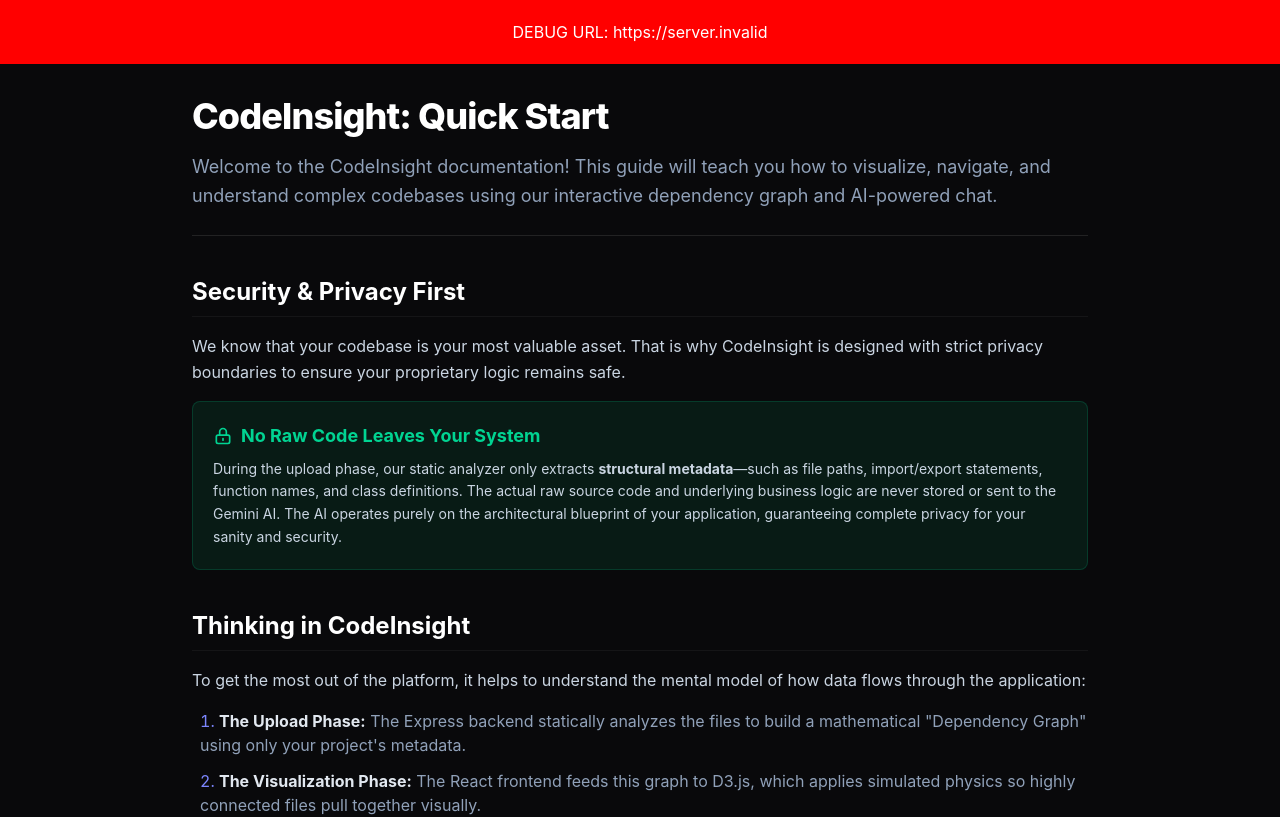
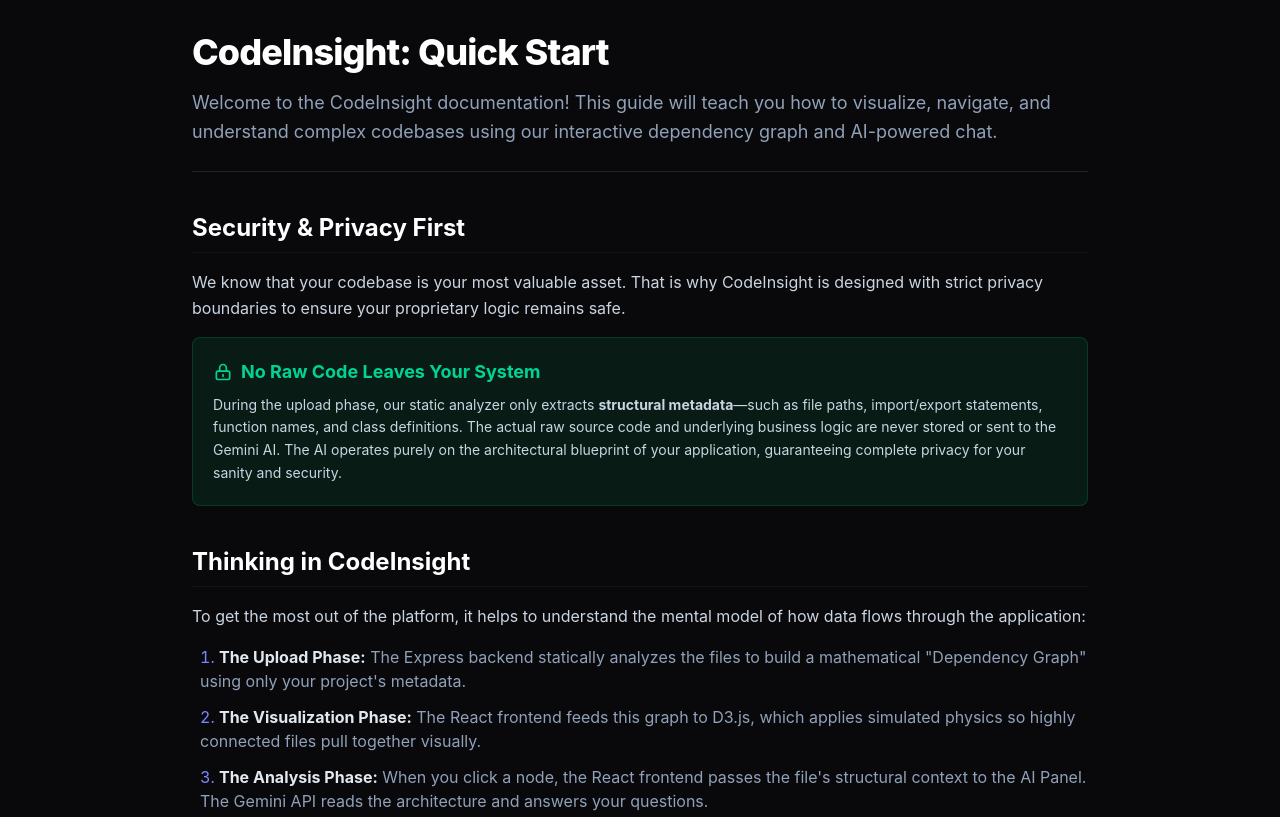
Before and after one commit to maudirahul/Legacy-Code-Analyzer, a React (Vite) app in the folder frontend/: page /docs in a window 1280 px wide. Shown: the top 817 px of the page. Built offline with nearby package versions, Linux system fonts and the light colour scheme; no server answers.

Commit message:
baseUrl configuration for production

```diff
--- a/frontend/src/App.jsx
+++ b/frontend/src/App.jsx
@@ -12,9 +12,6 @@
 function App() {
   return (
     <>
-    <div style={{ background: 'red', color: 'white', padding: '20px', textAlign: 'center', zIndex: 9999, position: 'relative' }}>
-        DEBUG URL: {import.meta.env.VITE_API_URL || "VARIABLE IS MISSING!"}
-      </div>
       <Routes>
         <Route path="/" element={<Home />} />
         <Route path="/login" element={<Login />} />
--- a/frontend/src/services/api.js
+++ b/frontend/src/services/api.js
@@ -1,7 +1,7 @@
 import axios from "axios";
 
 const api = axios.create({
-  baseURL: "import.meta.env.VITE_API_URL || http://localhost:5000/api",
+  baseURL: import.meta.env.VITE_API_URL || 'http://localhost:5000'
 });
 
 api.interceptors.request.use((config) => {
```
